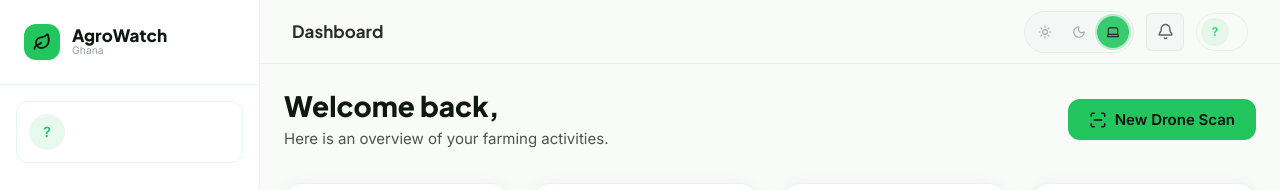
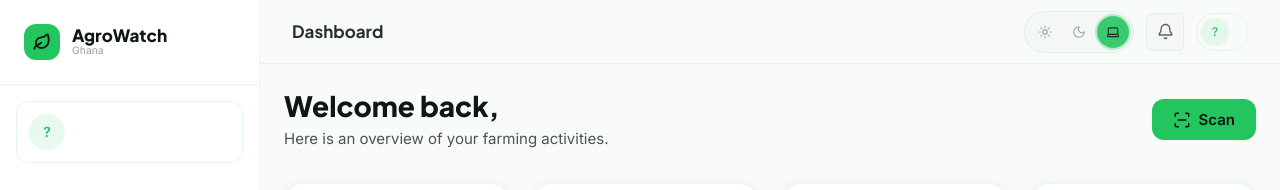
Before and after one commit to Afrokells/AGROWATCH, a React (Vite) app in the folder frontend/: page /dashboard in a window 1280 px wide. Shown: the top 190 px of the page. Built offline with nearby package versions, Linux system fonts and the light colour scheme; no server answers; sample sign-in values are in the browser's storage.

Commit message:
Shorten button label for new drone scan on Dashboard

```diff
--- a/frontend/src/pages/Dashboard/Dashboard.jsx
+++ b/frontend/src/pages/Dashboard/Dashboard.jsx
@@ -76,7 +76,7 @@ export default function Dashboard() {
         </div>
         <div style={{ display: 'flex', gap: 'var(--sp-3)' }}>
           <Link to="/scan">
-            <Button icon={<ScanLine size={18} />}>New Drone Scan</Button>
+            <Button icon={<ScanLine size={18} />}>Scan</Button>
           </Link>
         </div>
       </div>
```
